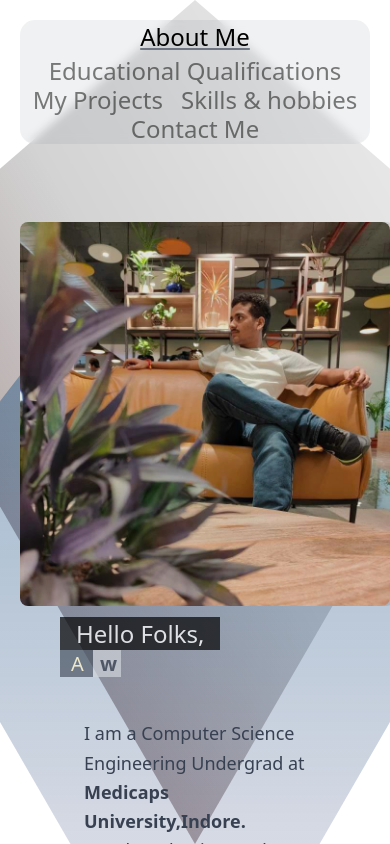
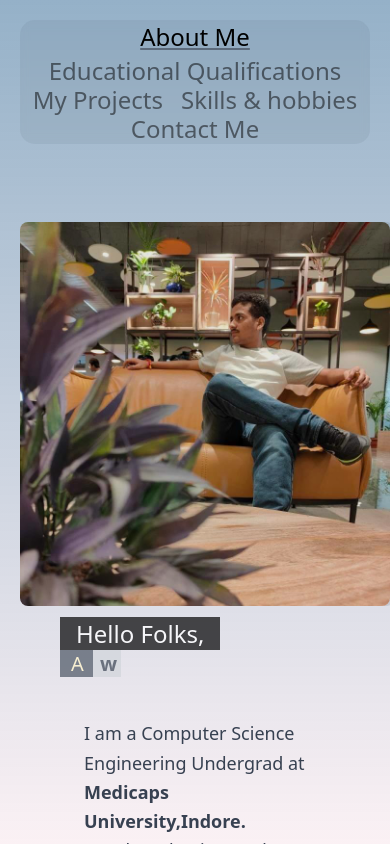
Before and after one commit to sushantsharma08/portfolio, an Angular app in the folder portfolio/: page /home in a window 390 px wide. Shown: the top 844 px of the page. Built offline with nearby package versions, Linux system fonts and the light colour scheme.

Commit message:
Update home.component.scss

```diff
--- a/portfolio/src/app/component/routed-component/routed-components/home/home.component.scss
+++ b/portfolio/src/app/component/routed-component/routed-components/home/home.component.scss
@@ -177,30 +177,30 @@ span.changingText2::before {
     }
   }
 @media only screen and (max-width: 600px) {
-        .home::before{
-            content: " ";
-            position: fixed;
-            top: 0;
-            left: 0;
-            width: 100%;
-            height: 100%;
-            background: linear-gradient(60deg,rgba(59, 11, 11, 0.493),rgba(0, 0, 0, 0.171),rgba(2, 0, 2, 0.075));
-            clip-path: polygon(50% 0%, 100% 20%,100% 60%, 50% 100%,0% 60%, 0% 20%);
-            z-index: -1;
-        }
+        // .home::before{
+        //     content: " ";
+        //     position: fixed;
+        //     top: 0;
+        //     left: 0;
+        //     width: 100%;
+        //     height: 100%;
+        //     background: linear-gradient(60deg,rgba(59, 11, 11, 0.493),rgba(0, 0, 0, 0.171),rgba(2, 0, 2, 0.075));
+        //     clip-path: polygon(50% 0%, 100% 20%,100% 60%, 50% 100%,0% 60%, 0% 20%);
+        //     z-index: -1;
+        // }
         .imgDiv{
             margin-inline: auto;
         }
-        .home::after{
-            content: "";
-            position: fixed;
-            top: 300px;
-            left: 0;
-            width: 100%;
-            height: 100%;
-            background: linear-gradient(#02457c6b,#af003a0e);
-            clip-path: polygon(20% 0%,80% 0%, 100% 12%,100% 50%, 50% 90%,0% 50%, 0% 12%);
-            z-index: -1;
-        }
+        // .home::after{
+        //     content: "";
+        //     position: fixed;
+        //     top: 300px;
+        //     left: 0;
+        //     width: 100%;
+        //     height: 100%;
+        //     background: linear-gradient(#02457c6b,#af003a0e);
+        //     clip-path: polygon(20% 0%,80% 0%, 100% 12%,100% 50%, 50% 90%,0% 50%, 0% 12%);
+        //     z-index: -1;
+        // }
 
   }
```
